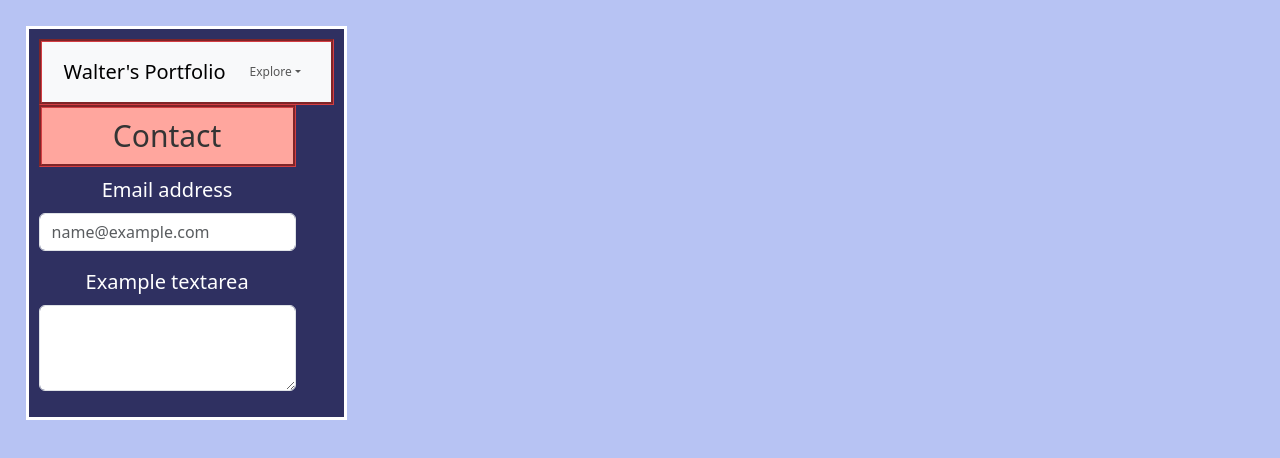
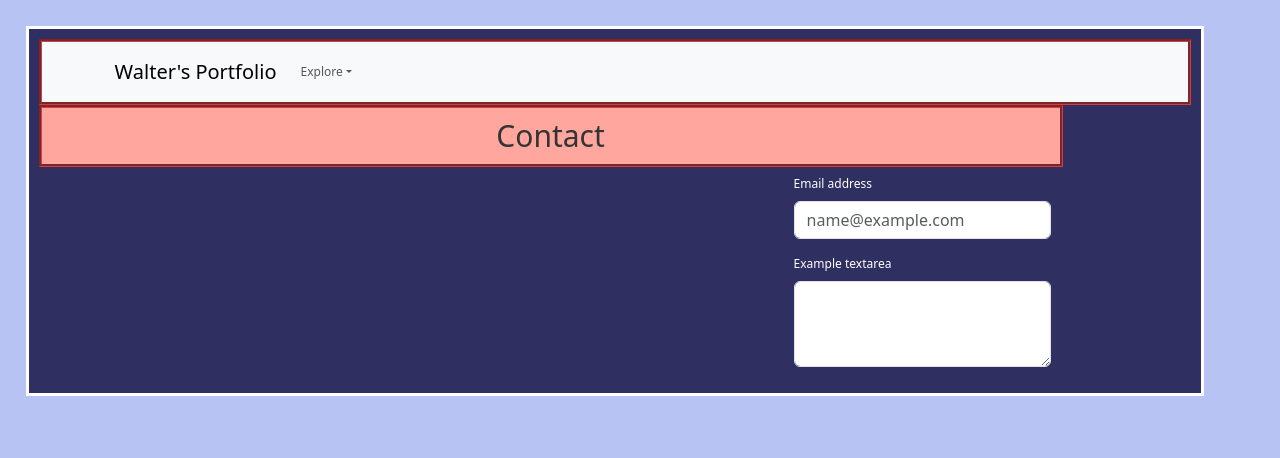
Before and after one commit to Walter-Conwell/react-portfolio, a React (Create React App) app: page /Footer in a window 1280 px wide. Shown: the top 458 px of the page. Built offline with nearby package versions, Linux system fonts and the light colour scheme.

Commit message:
fixed view port problem.

```diff
--- a/src/App.css
+++ b/src/App.css
@@ -1,5 +1,8 @@
 .App {
   text-align: center;
+  min-width: auto;
+  max-width: auto;
+  width: 90vw;
 }
 
 .App-logo {
@@ -51,6 +54,7 @@
   justify-content: right;
   /*aligns content of the nav on the right side of the container*/
   text-align: left;
+  max-width: 80vw;
   font-size: 12px;
 }
 section.container {
@@ -104,20 +108,21 @@ body {
 #Footer {
   font-size: 20px;
   display: block;
+  max-width: 80vw;
 }
 
 .Portfolio {
   text-align: center;
   min-width: auto;
-  max-width: fit-content;
-  max-width: -moz-fit-content;
+  max-width: auto;
+  width: 80vw;
 }
 
 .Footer {
   text-align: center;
   min-width: auto;
-  max-width: fit-content;
-  max-width: -moz-fit-content;
+  max-width: auto;
+  width: 80vw;
 }
 
 #text {
--- a/src/Components/About.js
+++ b/src/Components/About.js
@@ -1,6 +1,6 @@
 function About() {
   return (
-    <div>
+    <div className="Container">
       <section id="About">
         <h1 className="header bg=dkblue">About</h1>
         <p id="text">
--- a/src/Components/Footer.js
+++ b/src/Components/Footer.js
@@ -1,21 +1,27 @@
 import React from "react";
 import Form from "react-bootstrap/Form";
+import Container from "react-bootstrap/Container";
 
 function Footer() {
   return (
     <div className="Footer">
       <section id="Footer" className="Footer">
         <h1 className="header">Contact</h1>
+        <Container>
           <Form>
             <Form.Group className="mb-3" controlId="exampleForm.ControlInput1">
               <Form.Label>Email address</Form.Label>
               <Form.Control type="email" placeholder="name@example.com" />
             </Form.Group>
-          <Form.Group className="mb-3" controlId="exampleForm.ControlTextarea1">
+            <Form.Group
+              className="mb-3"
+              controlId="exampleForm.ControlTextarea1"
+            >
               <Form.Label>Example textarea</Form.Label>
               <Form.Control as="textarea" rows={3} />
             </Form.Group>
           </Form>
+        </Container>
       </section>
     </div>
   );
```
Lines whose indentation alone changed are shown as unchanged.
